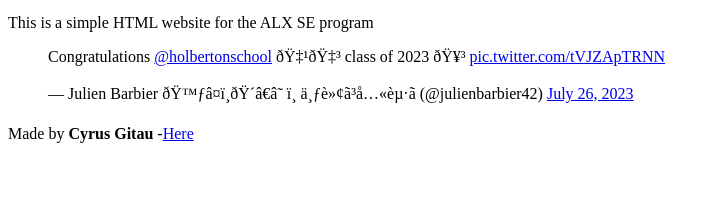
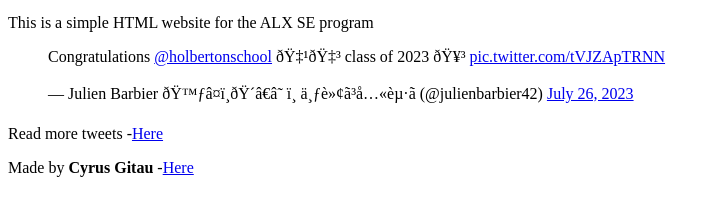
Before and after one commit to Cgichuhi/alx_html_css, a plain HTML site: page html_basic/tweets.html in a window 1280 px wide. Shown: the part 136-352 px from the top of the page, without its empty margins (0-719 px from the left). Drawn offline with Linux system fonts and the light colour scheme.

Commit message:
Update tweets.html

```diff
--- a/html_basic/tweets.html
+++ b/html_basic/tweets.html
@@ -35,6 +35,10 @@
     <script async src="https://platform.twitter.com/widgets.js" charset="utf-8"></script>
     </article>
 
+    <aside>
+      <p>Read more tweets -<a href="https://twitter.com/home" target="_blank">Here</a></p>
+    </aside>
+
     <footer>
       <p>Made by <strong>Cyrus Gitau</strong> -<a href="https://twitter.com/cgichuhi64" target="_blank">Here</a></p>
     </footer>
```
